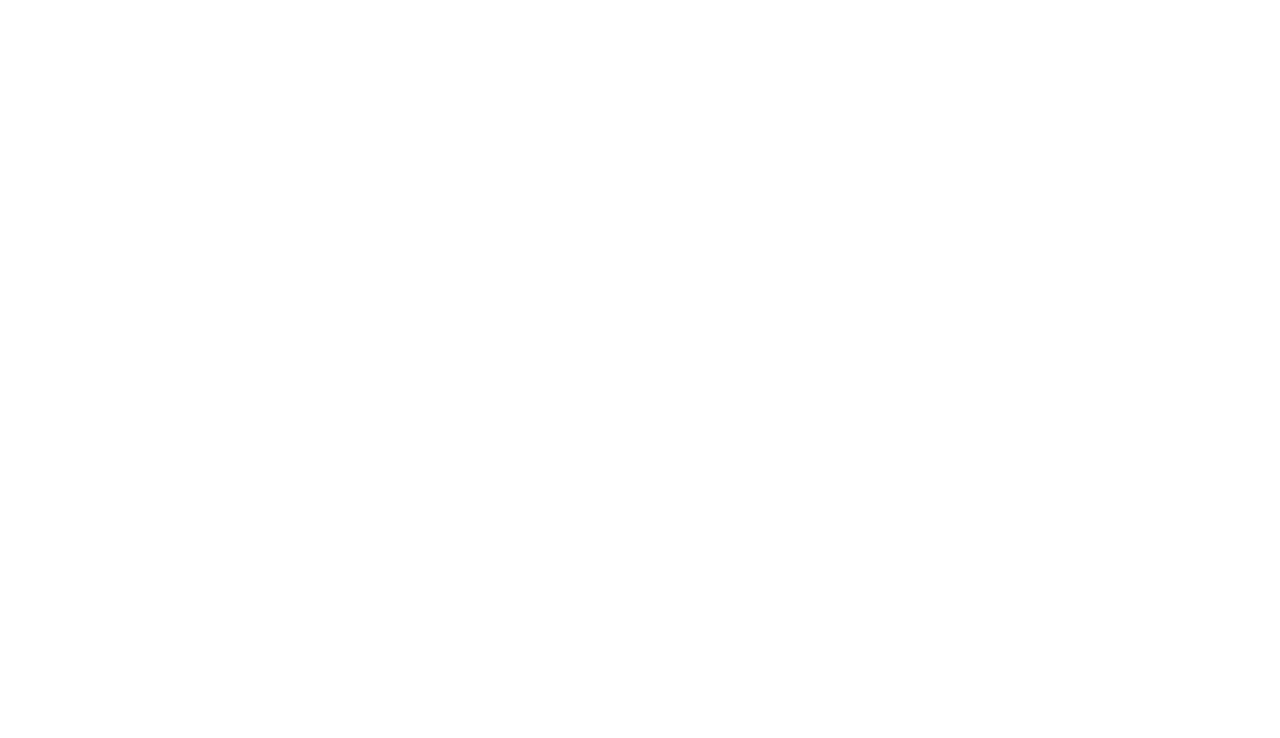
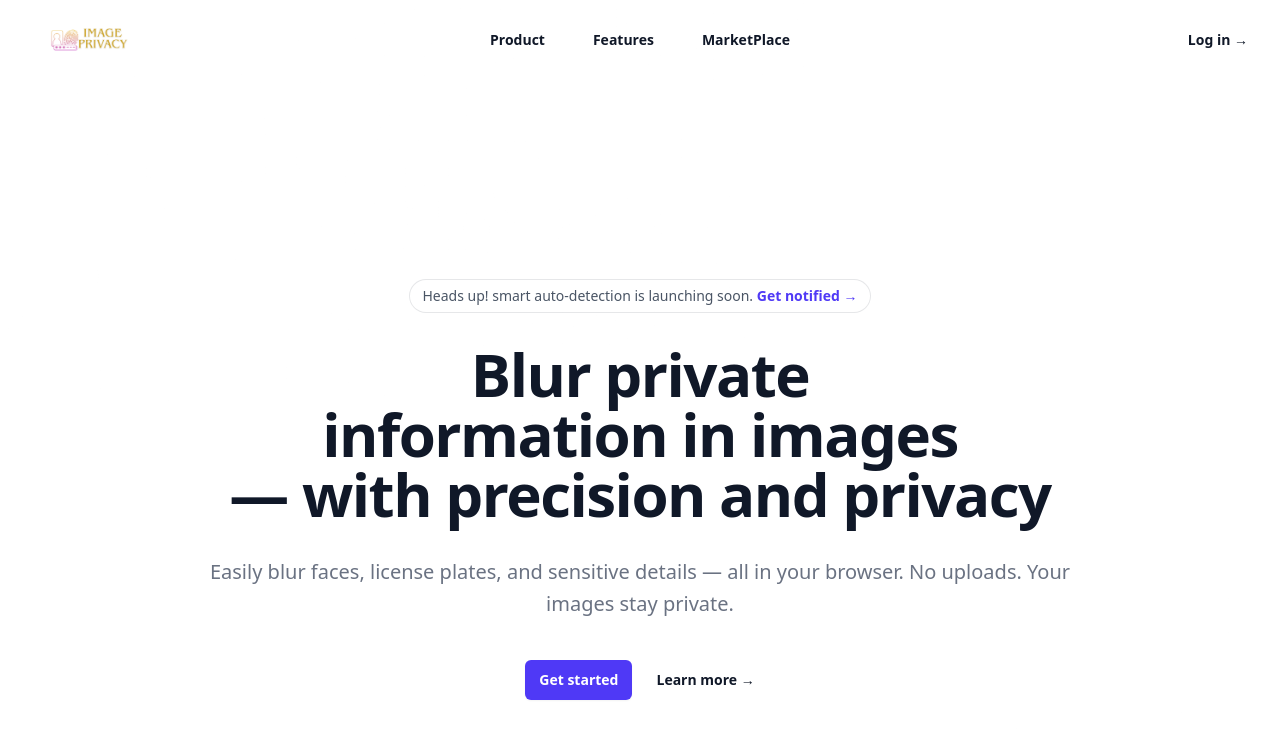
Before and after one commit to jayarajawasthi/image-protection, a React (Vite) app: page / in a window 1280 px wide. Shown: the top 738 px of the page. Built offline with nearby package versions, Linux system fonts and the light colour scheme.

Commit message:
complete hero section with links to modify

```diff
--- a/src/App.jsx
+++ b/src/App.jsx
@@ -1,12 +1,13 @@
 import React from 'react'
 import './App.css'
+import HeroSection from './components/HeroSection'
 
 function App() {
 
 
   return (
     <>
-
+      <HeroSection />
     </>
   )
 }
--- a/src/components/HeroSection.jsx
+++ b/src/components/HeroSection.jsx
@@ -7,7 +7,7 @@
   { name: "Product", href: "#" },
   { name: "Features", href: "#" },
   { name: "MarketPlace", href: "#" },
-  { name: "Company", href: "#" },
+  // { name: "Company", href: "#" },
 ];
 
 export default function HeroSection() {
@@ -111,26 +111,26 @@
               clipPath:
                 "polygon(74.1% 44.1%, 100% 61.6%, 97.5% 26.9%, 85.5% 0.1%, 80.7% 2%, 72.5% 32.5%, 60.2% 62.4%, 52.4% 68.1%, 47.5% 58.3%, 45.2% 34.5%, 27.5% 76.7%, 0.1% 64.9%, 17.9% 100%, 27.6% 76.8%, 76.1% 97.7%, 74.1% 44.1%)",
             }}
-            className="relative left-[calc(50%-11rem)] aspect-1155/678 w-144.5 -translate-x-1/2 rotate-30 bg-linear-to-tr from-[#ff80b5] to-[#9089fc] opacity-30 sm:left-[calc(50%-30rem)] sm:w-288.75"
+            className="relative left-[calc(50%-11rem)] aspect-1155/678 w-144.5 -translate-x-1/2 rotate-30 bg-linear-to-tr from-[#fff] to-[#fff] opacity-30 sm:left-[calc(50%-30rem)] sm:w-288.75"
           />
         </div>
-        <div className="mx-auto max-w-2xl py-32 sm:py-48 lg:py-56">
+        <div className="mx-auto max-w-4xl py-32 sm:py-48 lg:py-56">
           <div className="hidden sm:mb-8 sm:flex sm:justify-center">
             <div className="relative rounded-full px-3 py-1 text-sm/6 text-gray-600 ring-1 ring-gray-900/10 hover:ring-gray-900/20">
-              Announcing our next round of funding.{" "}
+              Heads up! smart auto-detection is launching soon.{" "}
               <a href="#" className="font-semibold text-indigo-600">
                 <span aria-hidden="true" className="absolute inset-0" />
-                Read more <span aria-hidden="true">&rarr;</span>
+                Get notified <span aria-hidden="true">&rarr;</span>
               </a>
             </div>
           </div>
           <div className="text-center">
-            <h1 className="text-5xl font-semibold tracking-tight text-balance text-gray-900 sm:text-7xl">
-              Data to enrich your online business
+            <h1 className="text-5xl font-semibold tracking-tight text-balance text-gray-900 sm:text-6xl">
+              Blur private information in images <br /> — with precision and privacy
             </h1>
             <p className="mt-8 text-lg font-medium text-pretty text-gray-500 sm:text-xl/8">
-              Anim aute id magna aliqua ad ad non deserunt sunt. Qui irure qui
-              lorem cupidatat commodo. Elit sunt amet fugiat veniam occaecat.
+             Easily blur faces, license plates, and sensitive details — all in your browser.
+No uploads. Your images stay private.
             </p>
             <div className="mt-10 flex items-center justify-center gap-x-6">
               <a
@@ -154,7 +154,7 @@
               clipPath:
                 "polygon(74.1% 44.1%, 100% 61.6%, 97.5% 26.9%, 85.5% 0.1%, 80.7% 2%, 72.5% 32.5%, 60.2% 62.4%, 52.4% 68.1%, 47.5% 58.3%, 45.2% 34.5%, 27.5% 76.7%, 0.1% 64.9%, 17.9% 100%, 27.6% 76.8%, 76.1% 97.7%, 74.1% 44.1%)",
             }}
-            className="relative left-[calc(50%+3rem)] aspect-1155/678 w-144.5 -translate-x-1/2 bg-linear-to-tr from-[#ff80b5] to-[#9089fc] opacity-30 sm:left-[calc(50%+36rem)] sm:w-288.75"
+            className="relative left-[calc(50%+3rem)] aspect-1155/678 w-144.5 -translate-x-1/2 bg-linear-to-tr from-[#fff] to-[#fff] opacity-30 sm:left-[calc(50%+36rem)] sm:w-288.75"
           />
         </div>
       </div>
```
